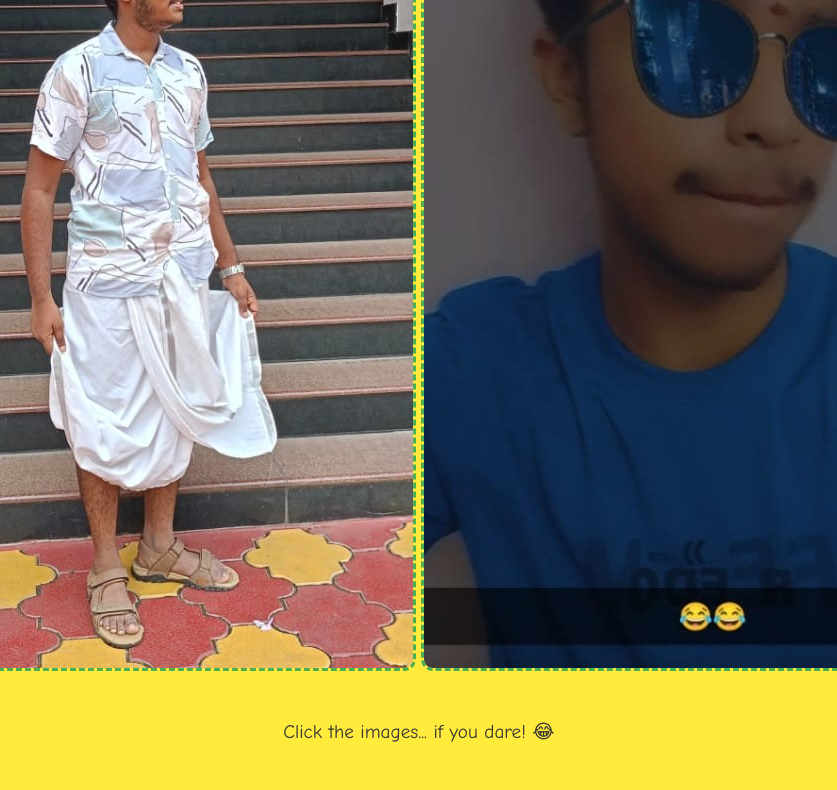
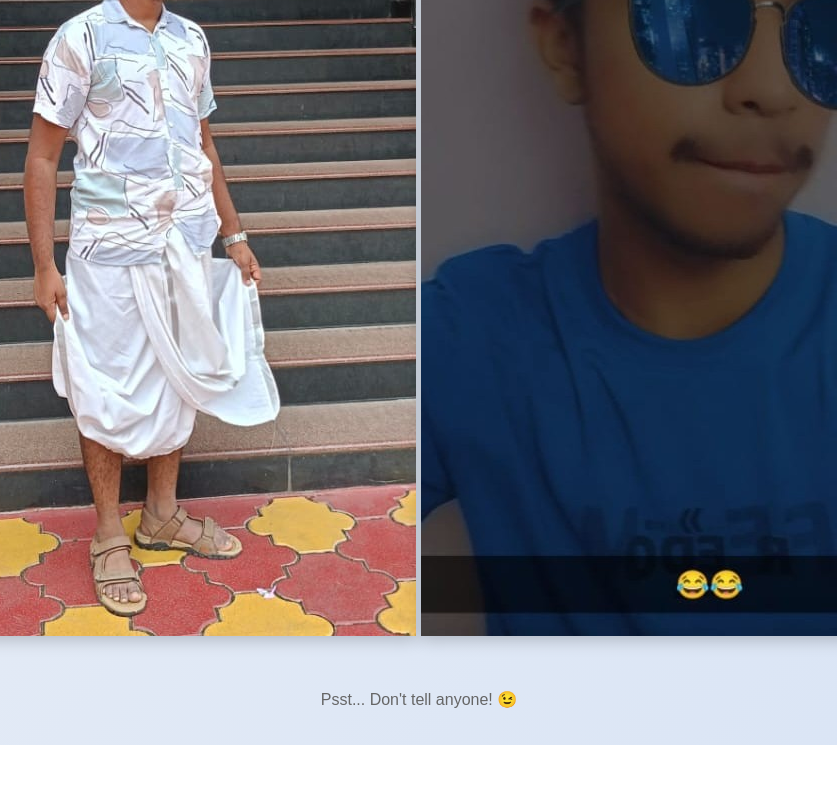
Before and after one commit to nikhilfala/falag, a plain HTML site: page index.html in a window 1280 px wide. Shown: the part 1728-2518 px from the top of the page, without its empty margins (221-1058 px from the left). After the commit the page ends 2473 px from the top, so only its background shows below. Drawn offline with Linux system fonts and the light colour scheme.

Commit message:
Update index.html

```diff
--- a/index.html
+++ b/index.html
@@ -6,54 +6,55 @@
     <title>Potta Porikki</title>
     <style>
         body {
-            font-family: 'Comic Sans MS', cursive, sans-serif;
-            background-color: #ffeb3b; /* Fun, vibrant background color */
-            color: #222;
+            font-family: 'Poppins', Arial, sans-serif;
+            background: linear-gradient(135deg, #f7f7f7, #d9e4f5);
+            color: #333;
             text-align: center;
             padding: 20px;
+            margin: 0;
         }
         h1 {
-            color: #d32f2f; /* Playful red color */
-            text-shadow: 2px 2px #000;
             font-size: 3rem;
-            margin-bottom: 30px;
+            color: #2d89ef;
+            margin-bottom: 40px;
+            font-weight: 700;
         }
         img {
-            max-width: 70%; /* Make the images slightly smaller */
+            max-width: 60%;
             height: auto;
-            margin: 15px 0; /* Space between images */
-            border: 3px dashed #4caf50; /* Dashed border for a funky look */
-            border-radius: 12px;
-            transition: transform 0.3s ease, filter 0.3s ease; /* Smooth animations */
+            margin: 20px 0;
+            border: none;
+            box-shadow: 0 5px 15px rgba(0, 0, 0, 0.2);
+            transition: transform 0.3s ease, opacity 0.3s ease;
         }
         img:hover {
-            transform: scale(1.1); /* Slight zoom on hover */
-            filter: brightness(1.2); /* Brighten image on hover */
+            transform: translateY(-10px);
+            opacity: 0.9;
             cursor: pointer;
         }
         .footer {
             margin-top: 30px;
-            font-size: 1.2rem;
-            color: #333;
+            font-size: 1rem;
+            color: #666;
         }
     </style>
 </head>
 <body>
 
-    <h1>WELCOME PRANDS!</h1>
+    <h1>Welcome, Legends!</h1>
 
     <!-- First Image -->
-    <img src="prank.jpg" alt="First Prank Image" />
+    <img src="prank.jpg" alt="First prank image" />
 
     <!-- Second Image -->
-    <img src="prank2.jpg" alt="Second Prank Image" />
+    <img src="prank2.jpg" alt="Second prank image" />
 
     <!-- Third Image -->
-    <img src="prank3.jpg" alt="Third Prank Image" />
+    <img src="prank3.jpg" alt="Third prank image" />
 
     <!-- Footer Message -->
     <div class="footer">
-        <p>Click the images... if you dare! 😂</p>
+        <p>Psst... Don't tell anyone! 😉</p>
     </div>
 
 </body>
```
